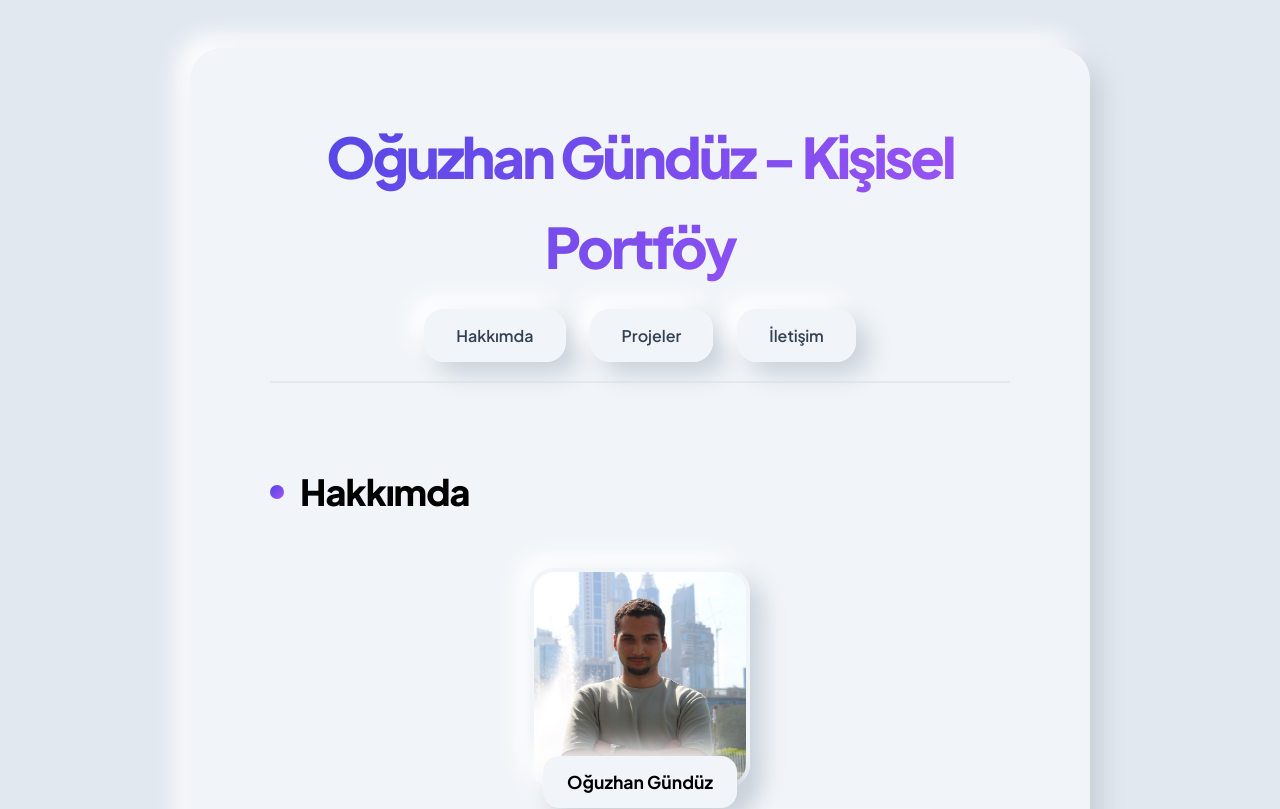
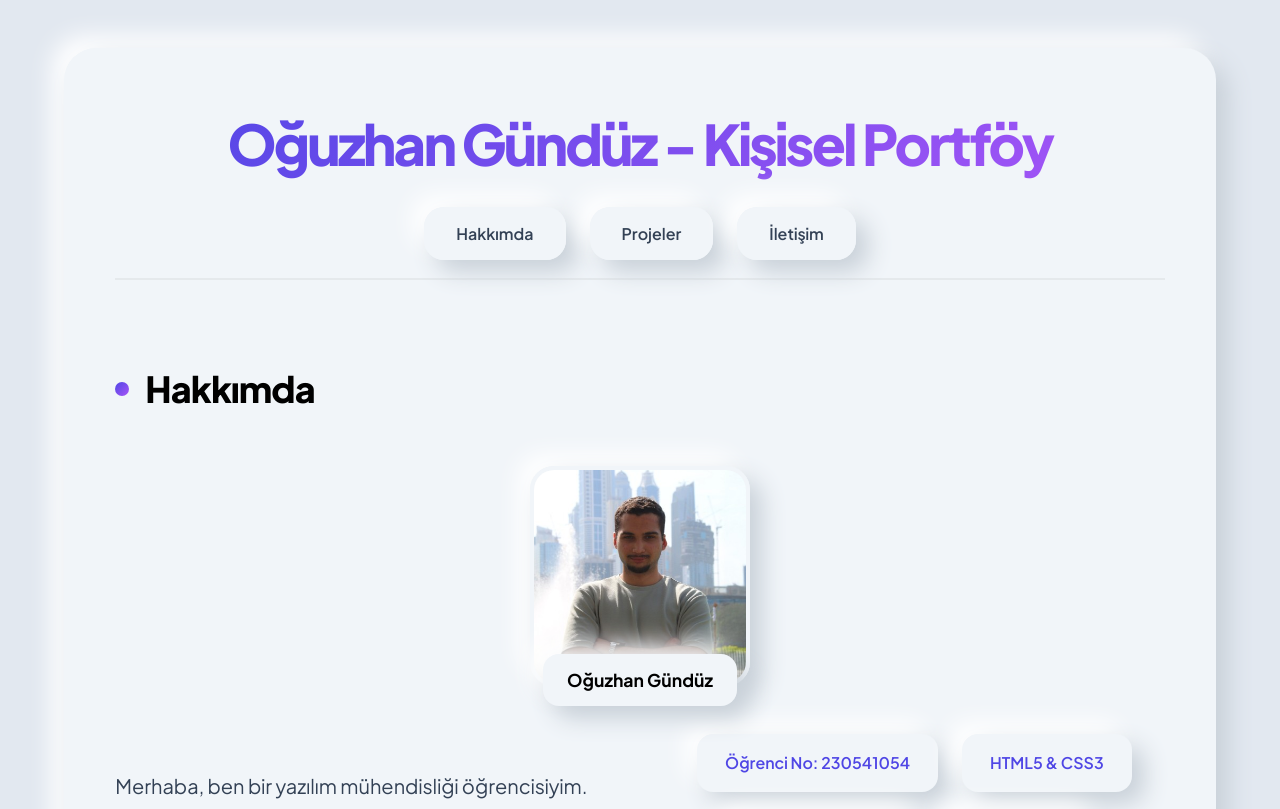
Before and after one commit to Ulwus/weblab, a React (Vite) app: page / in a window 1280 px wide. Shown: the top 809 px of the page. Built offline with nearby package versions, Linux system fonts and the light colour scheme.

Commit message:
feat: add CSS design tokens with fluid typography
Global CSS için tasarım tokenlarını ekleyip `tokens.css` dosyasını tanımladım, tipografi ve boşluk değerlerini `clamp()` ve skala tabanlı değişkenlere taşıdım, mevcut stilleri bu değişkenleri kullanacak şekilde güncelledim.

```diff
--- a/src/App.css
+++ b/src/App.css
@@ -19,12 +19,12 @@
 }
 
 body {
-  font-family: 'Plus Jakarta Sans', system-ui, -apple-system, sans-serif;
-  background-color: var(--bg-color);
-  color: var(--text-main);
-  line-height: 1.6;
+  font-family: var(--font-sans);
+  background-color: var(--color-bg);
+  color: var(--color-text-main);
+  line-height: var(--line-height-normal);
   margin: 0;
-  padding: 3rem 1rem;
+  padding: clamp(2rem, 4vw, 3rem) clamp(1rem, 3vw, 1.5rem);
   min-height: 100vh;
   display: flex;
   justify-content: center;
@@ -32,10 +32,10 @@ body {
 
 #root {
   width: 100%;
-  max-width: 900px;
-  background-color: var(--surface-color);
-  padding: 4rem 5rem;
-  border-radius: 32px;
+  max-width: var(--container-max-width);
+  background-color: var(--color-surface);
+  padding: clamp(2.5rem, 4vw, 4rem) clamp(1.75rem, 4vw, 5rem);
+  border-radius: var(--radius-xl);
   box-shadow: var(--shadow-neo-out);
 }
 
--- a/src/index.css
+++ b/src/index.css
@@ -1,3 +1,5 @@
+@import './styles/tokens.css';
+
 /* Genel sifirlama */
 * {
   margin: 0;
@@ -6,9 +8,11 @@
 }
 
 body {
-  font-family: system-ui, sans-serif;
-  line-height: 1.6;
-  padding: 20px;
+  font-family: var(--font-sans);
+  line-height: var(--line-height-normal);
+  padding: var(--space-lg);
+  background-color: var(--color-bg);
+  color: var(--color-text-main);
 }
 
 /* Skip link: normalde gizli, Tab ile gorunur */
@@ -16,9 +20,9 @@ body {
   position: absolute;
   top: -100px;
   left: 0;
-  background: #1E3A8A;
-  color: white;
-  padding: 8px 16px;
+  background: var(--color-primary);
+  color: var(--color-text-on-primary);
+  padding: var(--space-xs) var(--space-md);
   z-index: 100;
 }
 
@@ -28,41 +32,43 @@ body {
 
 /* Focus gostergesi -- ASLA kaldirma */
 :focus {
-  outline: 2px solid #2563EB;
+  outline: 2px solid var(--color-primary-soft);
   outline-offset: 2px;
 }
 
 /* Form stilleri */
 .form-group {
-  margin-bottom: 1rem;
+  margin-bottom: var(--space-md);
 }
 
 label {
   display: block;
-  margin-bottom: 0.25rem;
+  margin-bottom: var(--space-2xs);
 }
 
 input,
 textarea,
 select {
   width: 100%;
-  padding: 0.5rem;
-  border: 1px solid #ccc;
-  border-radius: 4px;
+  padding: var(--space-sm) var(--space-md);
+  border: 1px solid var(--color-border-subtle);
+  border-radius: var(--radius-sm);
 }
 
 .error-msg {
-  color: red;
-  font-size: 0.85rem;
+  color: #ef4444;
+  font-size: var(--text-sm);
 }
 
 /* Sayfa bosluklari icin ekstra dokunus */
 section {
-  margin-top: 40px;
+  margin-top: var(--space-2xl);
 }
 
 article {
-  margin-bottom: 20px;
-  padding: 15px;
-  border: 1px solid #eaeaea;
+  margin-bottom: var(--space-lg);
+  padding: var(--space-md);
+  border: 1px solid var(--color-border-subtle);
+  border-radius: var(--radius-md);
+  background-color: var(--color-surface);
 }
--- /dev/null
+++ b/src/styles/tokens.css
@@ -0,0 +1,77 @@
+/* Design tokens ve fluid typography */
+:root {
+  /* Renk paleti */
+  --color-bg: #e2e8f0;
+  --color-surface: #f1f5f9;
+  --color-border-subtle: rgba(15, 23, 42, 0.08);
+  --color-border-strong: rgba(15, 23, 42, 0.16);
+
+  --color-text-main: #020617;
+  --color-text-muted: #334155;
+  --color-text-soft: #64748b;
+  --color-text-on-primary: #ffffff;
+
+  --color-primary: #4f46e5;
+  --color-primary-soft: #6366f1;
+  --color-primary-strong: #4338ca;
+  --color-accent: #a855f7;
+
+  /* Neumorphic gölgeler */
+  --shadow-neo-out: 12px 12px 24px #c8d0d8, -12px -12px 24px #ffffff;
+  --shadow-neo-in: inset 6px 6px 12px #c8d0d8, inset -6px -6px 12px #ffffff;
+  --shadow-neo-hover: 18px 18px 36px #c8d0d8, -18px -18px 36px #ffffff;
+
+  /* Spacing skalası */
+  --space-3xs: 0.125rem;
+  --space-2xs: 0.25rem;
+  --space-xs: 0.5rem;
+  --space-sm: 0.75rem;
+  --space-md: 1rem;
+  --space-lg: 1.5rem;
+  --space-xl: 2rem;
+  --space-2xl: 3rem;
+  --space-3xl: 4rem;
+
+  /* Radius skalası */
+  --radius-sm: 0.375rem;
+  --radius-md: 0.75rem;
+  --radius-lg: 1.5rem;
+  --radius-xl: 2rem;
+  --radius-full: 999px;
+
+  /* Font ailesi ve ağırlıklar */
+  --font-sans: 'Plus Jakarta Sans', system-ui, -apple-system, BlinkMacSystemFont, 'Segoe UI',
+    sans-serif;
+  --font-mono: ui-monospace, SFMono-Regular, Menlo, Monaco, Consolas, 'Liberation Mono',
+    'Courier New', monospace;
+
+  --font-weight-regular: 400;
+  --font-weight-medium: 500;
+  --font-weight-semibold: 600;
+  --font-weight-bold: 700;
+  --font-weight-black: 800;
+
+  /* Fluid typography (mobile-first) */
+  --text-xs: clamp(0.75rem, 0.7rem + 0.2vw, 0.8rem);
+  --text-sm: clamp(0.875rem, 0.83rem + 0.25vw, 0.95rem);
+  --text-md: clamp(1rem, 0.96rem + 0.3vw, 1.1rem);
+  --text-lg: clamp(1.125rem, 1.05rem + 0.4vw, 1.35rem);
+  --text-xl: clamp(1.25rem, 1.15rem + 0.6vw, 1.6rem);
+  --text-2xl: clamp(1.5rem, 1.35rem + 0.9vw, 2rem);
+  --text-3xl: clamp(2rem, 1.8rem + 1.2vw, 2.75rem);
+
+  /* Satır yüksekliği ve container genişlikleri */
+  --line-height-tight: 1.2;
+  --line-height-normal: 1.6;
+  --line-height-relaxed: 1.8;
+
+  --container-max-width: 72rem; /* ~1152px */
+
+  /* Geçişler */
+  --transition-fast: 150ms ease-out;
+  --transition-normal: 200ms ease-out;
+  --transition-slow: 300ms ease-out;
+
+  /* Focus ring */
+  --focus-ring: 0 0 0 4px rgba(79, 70, 229, 0.5);
+}
```
